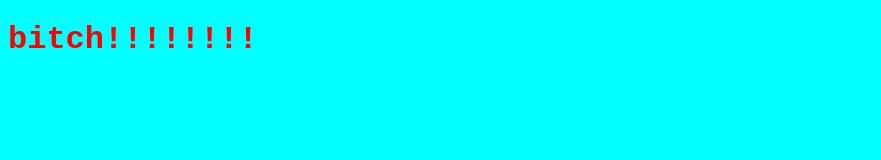
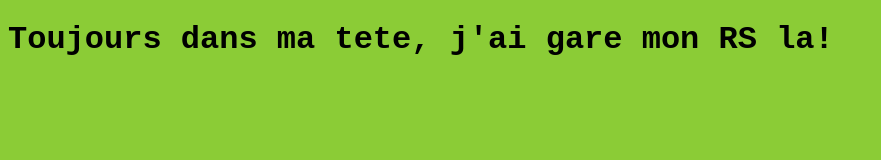
Before and after one commit to calibob/MyJavaProjects, a plain HTML site: page index.html in a window 1280 px wide. Shown: the whole page, without its empty margins (0-881 px from the left). Drawn offline with Linux system fonts and the light colour scheme.

Commit message:
changing style for the title

```diff
--- a/index.html
+++ b/index.html
@@ -7,7 +7,7 @@
     <link rel="stylesheet" href="style.css">
 </head>
 <body>
-    <h1>bitch!!!!!!!!</h1>
+    <h1>Toujours dans ma tete, j'ai gare mon RS la!</h1>
     <script src="app.js"></script>
 </body>
 </html>
--- a/style.css
+++ b/style.css
@@ -1,9 +1,9 @@
 h1{
-    color: red;
+    color: black;
     font-family: 'Courier New', Courier, monospace;
 }
 
 body{
-    background-color: aqua;
+    background-color: rgb(139, 204, 54);
 
 }
```
